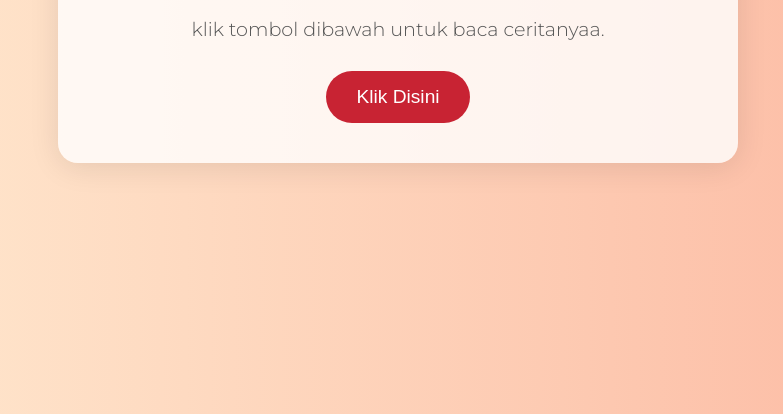
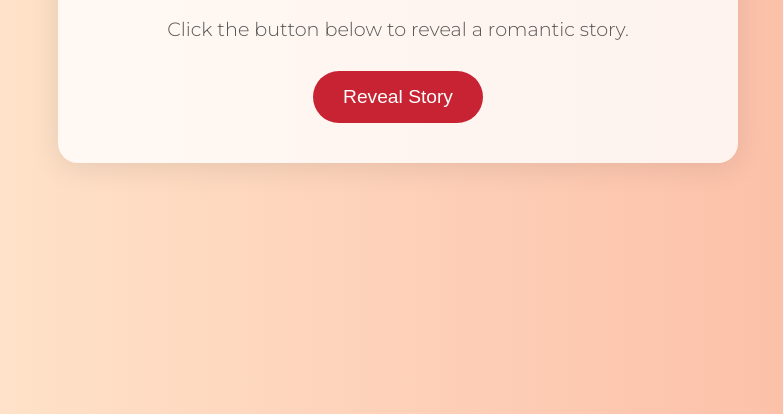
Before and after one commit to argyaega15/Sepasang, a plain HTML site: page index.html in a window 1280 px wide. Shown: the part 386-800 px from the top of the page, without its empty margins (242-1025 px from the left). Drawn offline with Linux system fonts and the light colour scheme.

Commit message:
Update index.html

```diff
--- a/index.html
+++ b/index.html
@@ -10,8 +10,8 @@
 <body>
     <div class="container">
         <h1>Sepasang</h1>
-        <p>klik tombol dibawah untuk baca ceritanyaa.</p>
-        <button onclick="showStory()">Klik Disini</button>
+        <p>Click the button below to reveal a romantic story.</p>
+        <button onclick="showStory()">Reveal Story</button>
         <div id="story"></div>
     </div>
 
```
